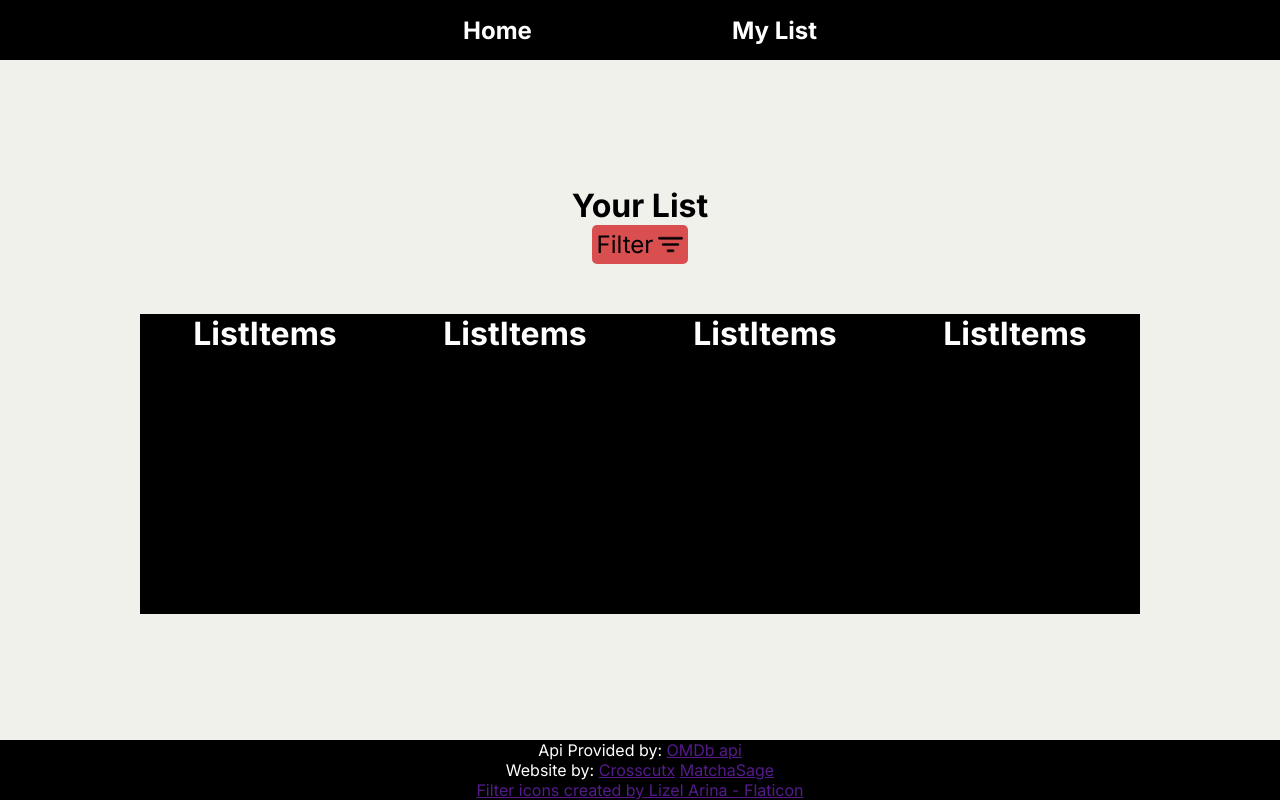
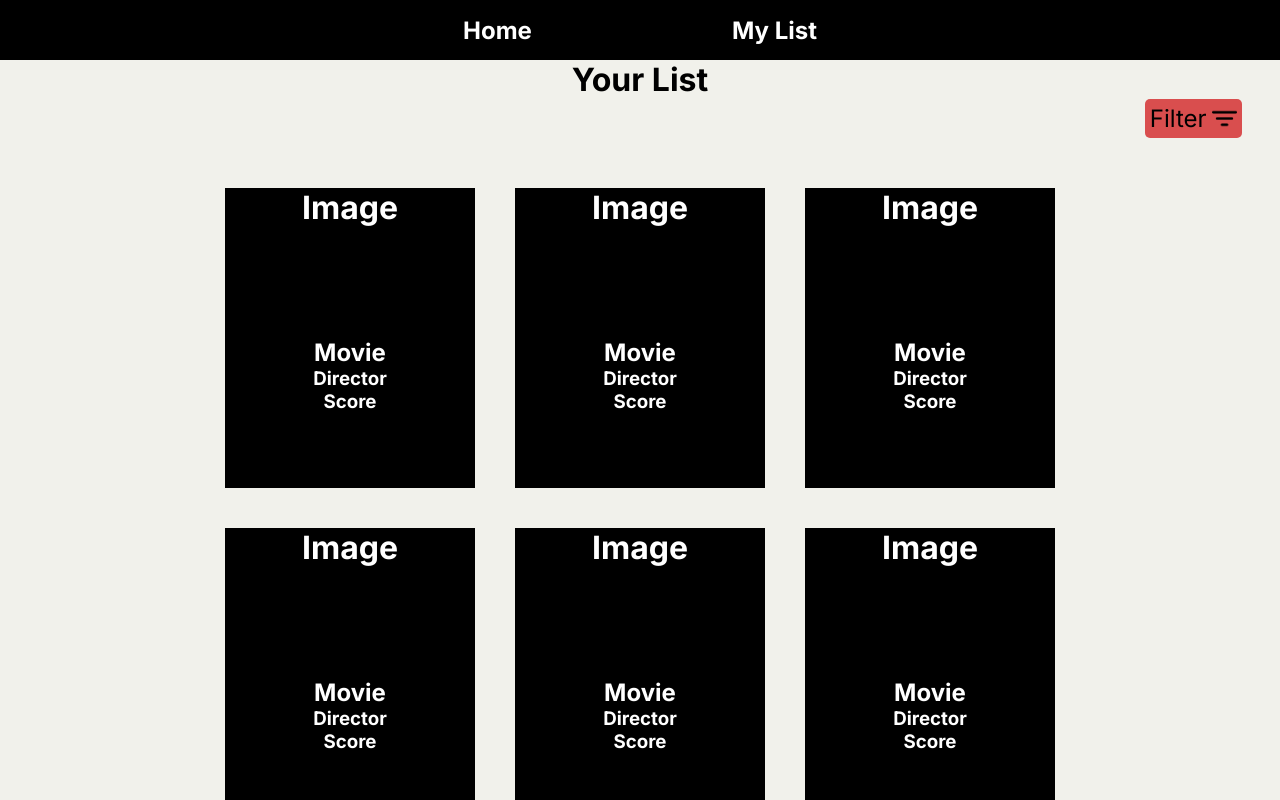
Before and after one commit to MatchaSage/movie-list-, a React (Vite) app: page / in a window 1280 px wide. Both pictures are taken after a click on the element "My List". Shown: the top 800 px of the page. Built offline with nearby package versions, Linux system fonts and the light colour scheme.

Commit message:
Formatting of list items

```diff
--- a/src/Components/List.jsx
+++ b/src/Components/List.jsx
@@ -19,6 +19,9 @@ export default function List(props) {
         <ListItems />
         <ListItems />
         <ListItems />
+        <ListItems />
+        <ListItems />
+        <ListItems />
       </div>
     </div>
   );
--- a/src/Components/ListItems.jsx
+++ b/src/Components/ListItems.jsx
@@ -3,7 +3,15 @@ import React from "react";
 export default function ListItems(props) {
   return (
     <div className="list-items">
-      <h1>ListItems</h1>
+      <div className="image-container">
+        <h1>Image</h1>
+        <img></img>
+      </div>
+      <div className="info-container">
+        <h2>Movie</h2>
+        <h3>Director</h3>
+        <h3>Score</h3>
+      </div>
     </div>
   );
 }
--- a/src/list.css
+++ b/src/list.css
@@ -5,11 +5,13 @@
   justify-content: flex-start;
   align-items: center;
   height: 100%;
+  flex-grow: 1;
   width: 100%;
 }
 
 .filter-row {
-  align-self: center;
+  align-self: flex-end;
+  margin-right: 3%;
 }
 
 .filter-container {
@@ -39,7 +41,13 @@
 
 .movie-container {
   display: flex;
+  justify-content: center;
+  flex-wrap: wrap;
   margin-top: 50px;
+  margin-bottom: 50px;
+  margin-right: 10%;
+  margin-left: 10%;
+  gap: 40px;
 }
 /**List.jsx end**/
 
@@ -47,10 +55,22 @@
 .list-items {
   display: flex;
   flex-direction: column;
+  justify-content: flex-start;
   align-items: center;
   height: 300px;
   width: 250px;
   color: white;
   background-color: black;
 }
+
+.list-items .image-container {
+  height: 50%;
+}
+
+.list-items .info-container {
+  display: flex;
+  flex-direction: column;
+  align-items: center;
+  height: 50%;
+}
 /**ListItems.jsx end**/
```
